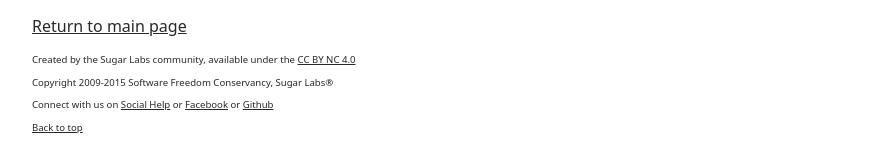
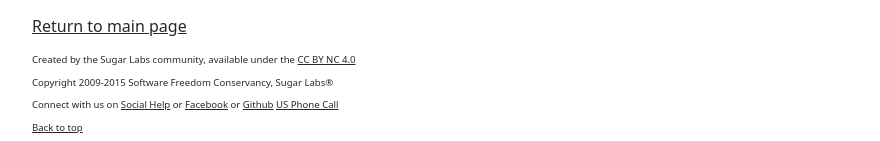
Before and after one commit to sugarlabs/www, a Jekyll site: the page built from press.html, in a window 1280 px wide and 900 px high, scrolled down 1657 px. Shown: the part 756-897 px from the top of the window, without its empty margins (208-1088 px from the left). Built offline with Jekyll 4.4.1, drawn with Linux system fonts in a browser that asks for light colours; a script that is not in the unit is left out.

Commit message:
Update footer.html

```diff
--- a/_includes/footer.html
+++ b/_includes/footer.html
@@ -11,7 +11,7 @@
     <a href="https://socialhelp.sugarlabs.org">Social Help</a> or
     <a href="https://www.facebook.com/SugarLabs-187845102582/timeline/">Facebook</a> or
     <a href="https://github.com/sugarlabs">Github</a>
+    <a href="tel:+14153435226">US Phone Call</a>
   </p>
-
   <p><a href="#top" title="Back to the top">Back to top</a></p>
 </footer>
```
